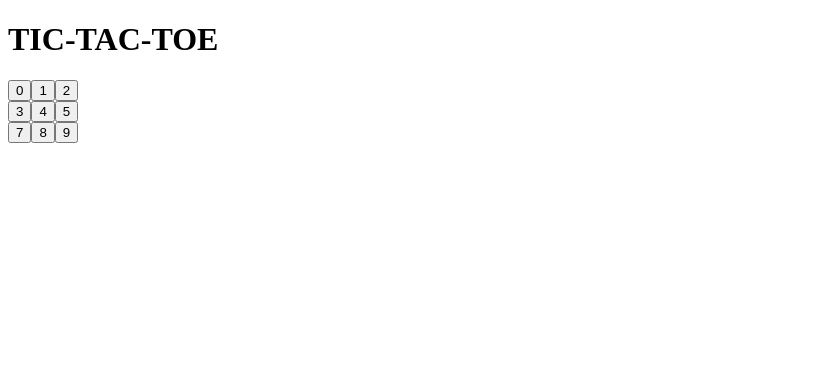
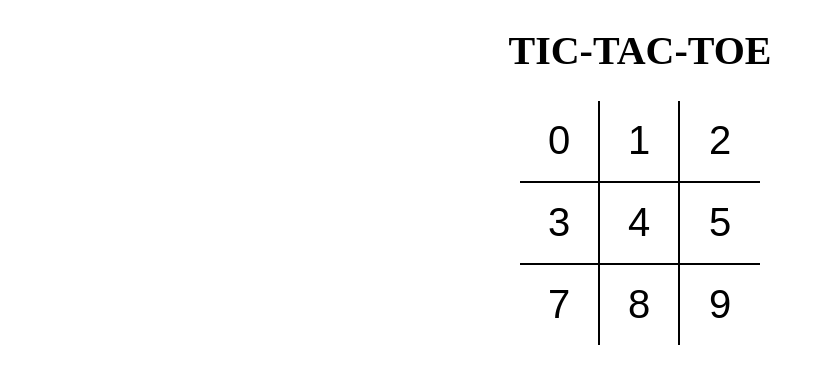
Before and after one commit to OtherHorizon/tictactoe, a React (Vite) app: page / in a window 1280 px wide. Shown: the top 384 px of the page, without its empty margins (0-825 px from the left). Built offline with nearby package versions, Linux system fonts and the light colour scheme.

Commit message:
added root sass to app.js

```diff
--- a/package.json
+++ b/package.json
@@ -26,6 +26,7 @@
     "eslint-plugin-react": "^7.30.1",
     "prettier": "^2.7.1",
     "rimraf": "^3.0.2",
+    "sass": "^1.53.0",
     "vite": "^2.6.7"
   },
   "babel": {
--- a/src/App.jsx
+++ b/src/App.jsx
@@ -1,7 +1,8 @@
 import React from 'react';
 import Board from './components/Board.jsx';
+import './Styles/root.scss';
 const App = () => (
-  <div>
+  <div className="app">
     <h1>TIC-TAC-TOE</h1>
     <Board />
   </div>
--- /dev/null
+++ b/src/Styles/root.scss
@@ -0,0 +1,43 @@
+body {
+  padding: 0;
+  margin: 0;
+}
+
+button {
+  background: none;
+  border: none;
+  outline: none;
+  &:hover {
+    cursor: pointer;
+  }
+}
+
+.app {
+  font-size: 20px;
+  display: flex;
+  flex-direction: column;
+  align-items: center;
+}
+
+.board {
+  .board-row {
+    display: flex;
+    flex-direction: row;
+    border-bottom: 2px solid #000;
+    &:last-child {
+      border-bottom: none;
+    }
+    .square {
+      width: 80px;
+      height: 80px;
+      border-right: 2px solid #000;
+      font-size: 2.5rem;
+      padding: 0;
+      overflow: hidden;
+      transition: all 0.2s;
+      &:last-child {
+        border-right: none;
+      }
+    }
+  }
+}
--- a/src/components/Board.jsx
+++ b/src/components/Board.jsx
@@ -3,18 +3,18 @@
 
 export default function Board() {
   return (
-    <div>
-      <div>
+    <div className="board">
+      <div className="board-row">
         <Square number={0} />
         <Square number={1} />
         <Square number={2} />
       </div>
-      <div>
+      <div className="board-row">
         <Square number={3} />
         <Square number={4} />
         <Square number={5} />
       </div>
-      <div>
+      <div className="board-row">
         <Square number={7} />
         <Square number={8} />
         <Square number={9} />
--- a/src/components/Square.jsx
+++ b/src/components/Square.jsx
@@ -1,5 +1,8 @@
 import React from 'react';
-
 export default function Square({ number }) {
-  return <button type="button">{number}</button>;
+  return (
+    <button type="button" className="square">
+      {number}
+    </button>
+  );
 }
```
Also changed, not shown: 1 other file (tests, documents, lock files or other folders).
